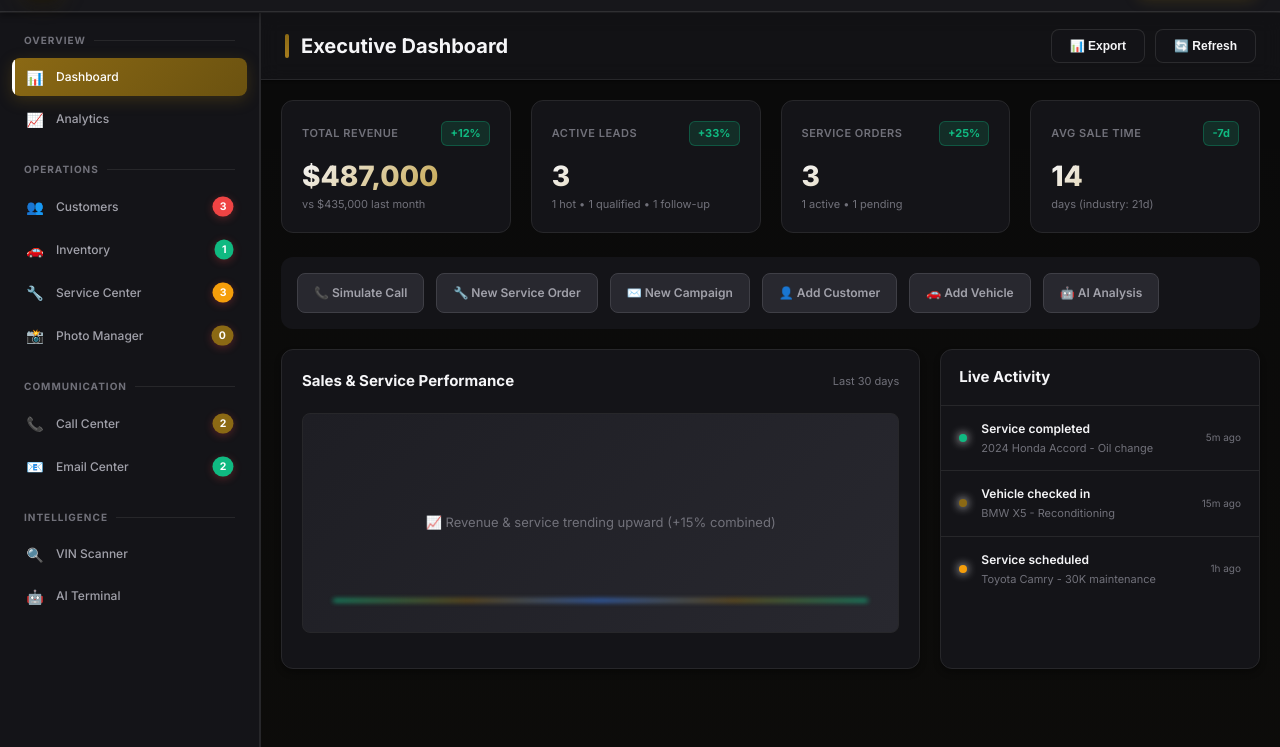
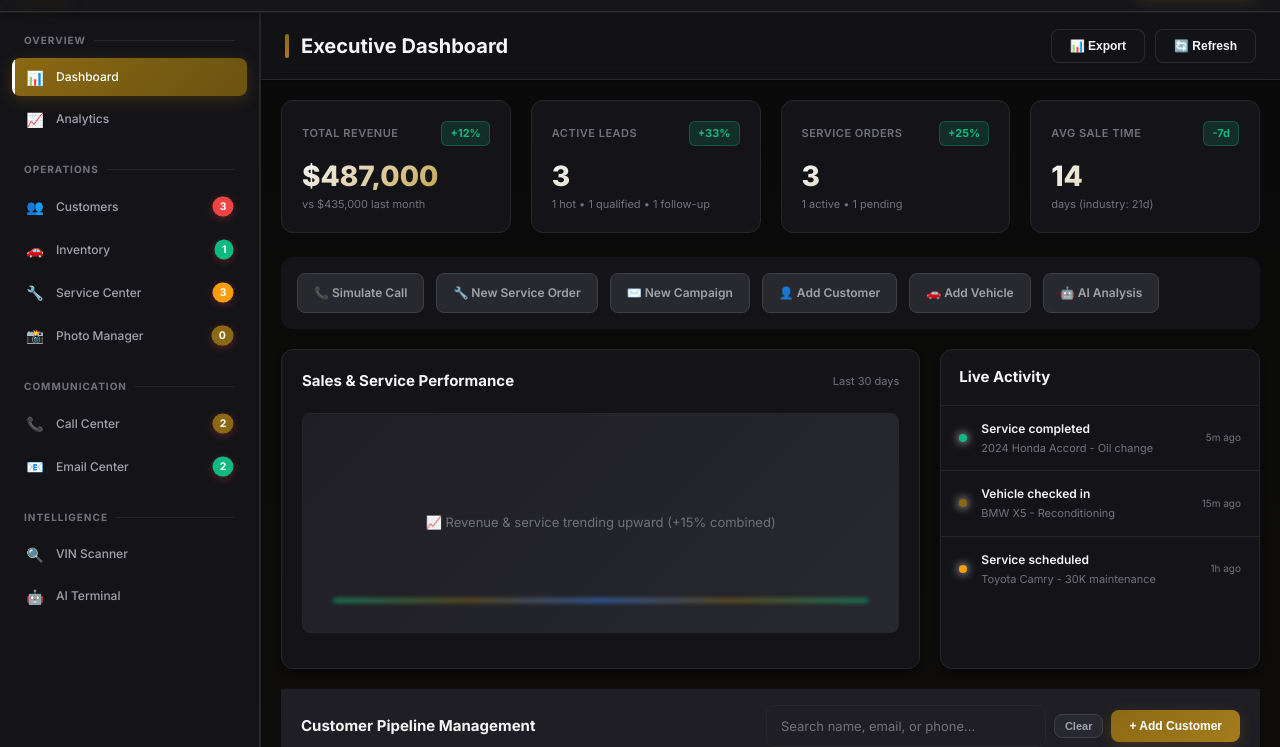
Before and after one commit to dkelly514/tvc-auto-ai-pro-beta1, a plain HTML site: page index.html in a window 1280 px wide. Shown: the part 53-800 px from the top of the page. Drawn offline with nearby package versions, Linux system fonts and the light colour scheme; no server answers.

Commit message:
Update index.html

```diff
--- a/index.html
+++ b/index.html
@@ -1956,15 +1956,17 @@
                 </div>
 
                 <!-- Customers Page -->
-                <div id="customers" class="page-content">
-                    <div class="data-table-container">
-                        <div class="table-header">
-                           <div class="table-header">
+              <div class="table-header">
   <div class="table-title">Customer Pipeline Management</div>
-  <div style="display: flex; gap: 8px; align-items: center;">
-    <input id="customerSearch" type="text" class="form-input"
-           placeholder="Search name, email, or phone..."
-           style="width: 220px;" oninput="filterCustomers()">
+  <div style="display:flex; gap:8px; align-items:center;">
+    <input
+      type="text"
+      id="customerSearch"
+      class="form-input"
+      placeholder="Search name, email, or phone..."
+      style="width:280px;"
+      oninput="filterCustomers()"
+    />
     <button class="btn btn-secondary btn-sm"
             onclick="document.getElementById('customerSearch').value=''; filterCustomers();">
       Clear
```
